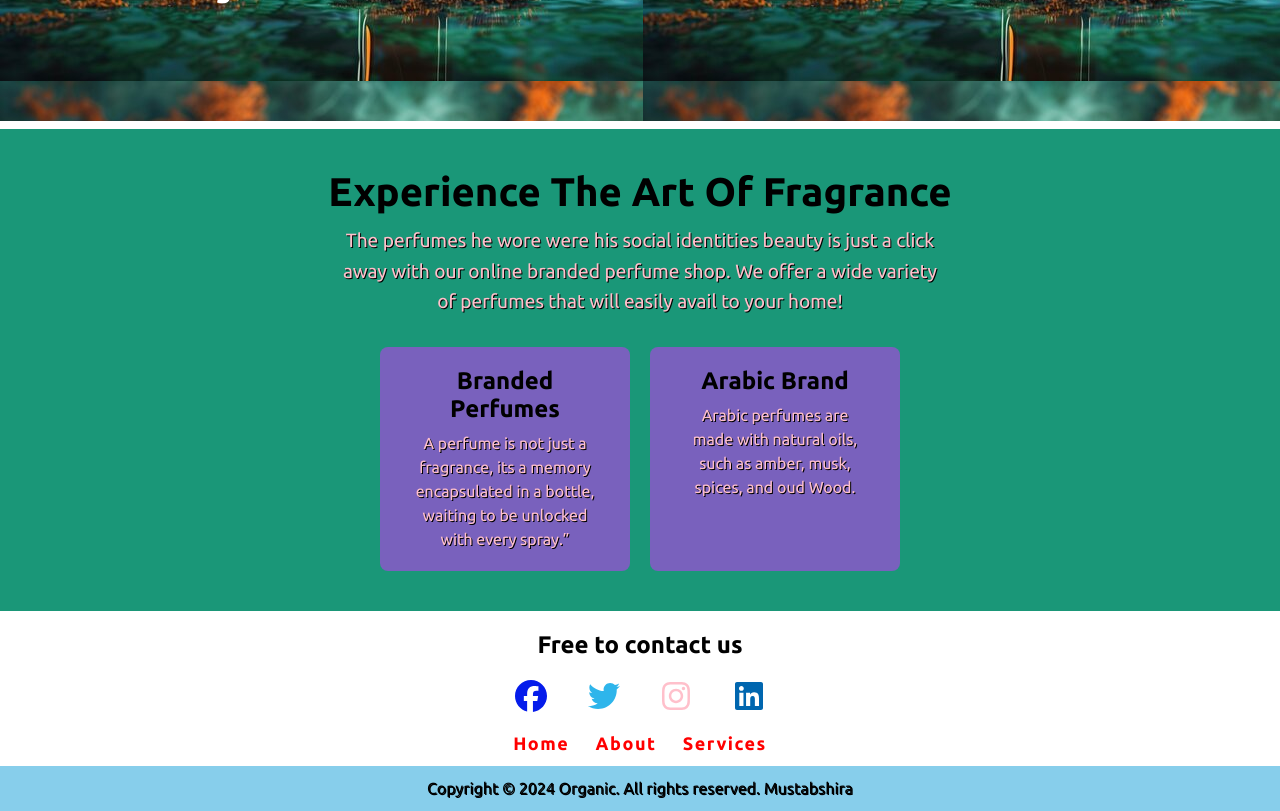
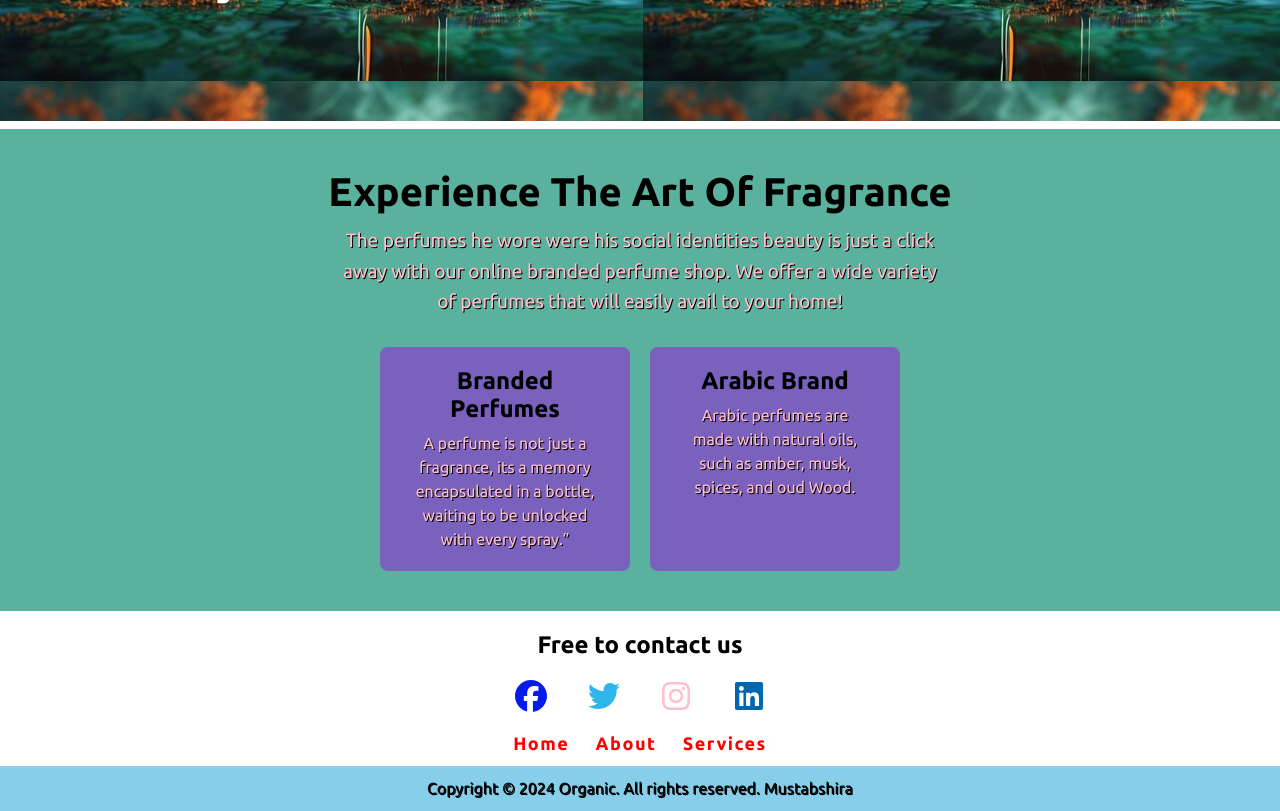
Before and after one commit to Nadeem-59/perfume, a Next.js app: page / in a window 1280 px wide. Shown: the part 2560-3371 px from the top of the page. Built offline with nearby package versions, Linux system fonts and the light colour scheme.

Commit message:
Update services.css

```diff
--- a/src/app/services.css
+++ b/src/app/services.css
@@ -1,5 +1,5 @@
 .services-container {
-    background-color:rgb(26,151,120);
+    background-color:rgb(90,177,157);
     color: black;
     padding: 40px 20px;
     text-align: center;
```
